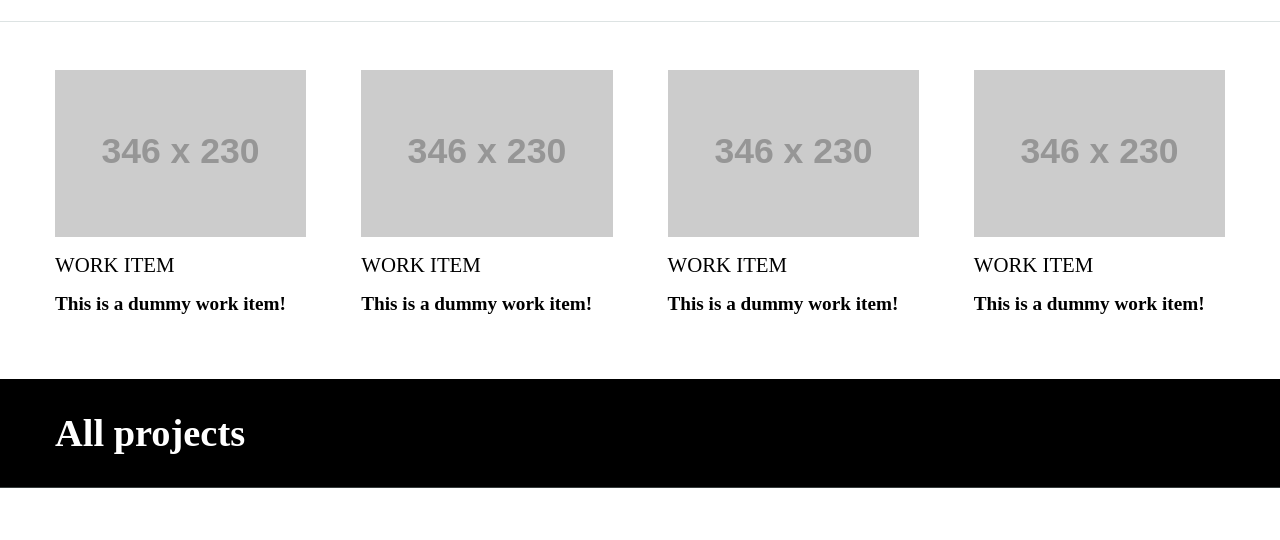
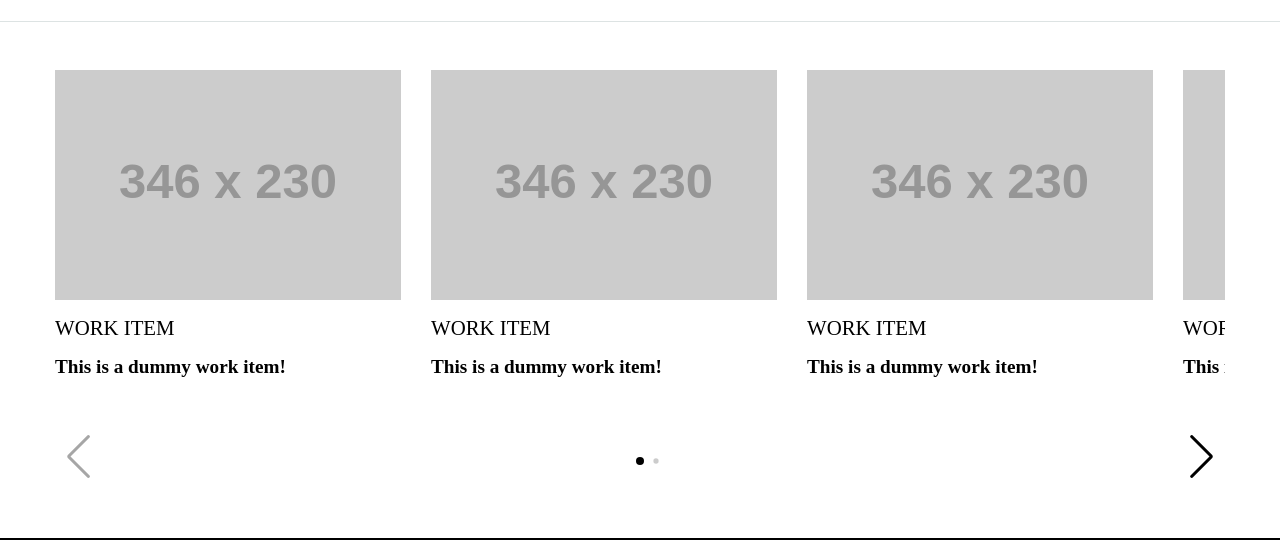
Before and after one commit to cameron-kirby/cameron-kirby, a React (Create React App) app in the folder client/: page / in a window 1280 px wide. Shown: the part 774-1314 px from the top of the page. Before the commit the page ends 1262 px from the top, so only its background shows below. Built offline with nearby package versions, Linux system fonts and the light colour scheme; some icons are missing.

Commit message:
:sparkles: add recent work carousel
add recent work carousel to landing page

```diff
--- a/client/package.json
+++ b/client/package.json
@@ -11,6 +11,7 @@
     "react-scripts": "4.0.3",
     "styled-components": "^5.3.0",
     "styled-icons": "^10.37.0",
+    "swiper": "6.8.4",
     "web-vitals": "^2.1.0"
   },
   "scripts": {
--- a/client/src/components/pages/Home/Home.js
+++ b/client/src/components/pages/Home/Home.js
@@ -2,6 +2,13 @@ import React from "react"
 import { Link } from "react-router-dom";
 import { StyledHome } from './Home.styled'
 import { Folder, RightArrowAlt } from "@styled-icons/boxicons-solid"
+import SwiperCore, { Navigation, Pagination } from 'swiper';
+import { Swiper, SwiperSlide } from "swiper/react";
+
+import 'swiper/swiper.min.css';
+import 'swiper/swiper-bundle.css';
+
+SwiperCore.use([Navigation, Pagination])
 
 
 const Home = () => {
@@ -22,6 +29,17 @@ const Home = () => {
                     <h3>Recent work</h3>
                 </div>
                 <div className="work-row">
+                    <Swiper
+                        spaceBetween={30}
+                        slidesPerView={"auto"}
+                        navigation
+                        pagination={{
+                        type: 'bullets',
+                        "dynamicBullets": true }}
+                        onSlideChange={() => console.log('slide change')}
+                        onSwiper={(swiper) => console.log(swiper)}
+                    >
+                        <SwiperSlide>
                             <div className="work-item">
                                 <div className="work-item-media">
                                     <img src="https://via.placeholder.com/346x230" alt="Work title" width="346px" height="230"></img>
@@ -31,6 +49,8 @@ const Home = () => {
                                     <p>This is a dummy work item!</p>
                                 </div>
                             </div>
+                        </SwiperSlide>
+                        <SwiperSlide>
                             <div className="work-item">
                                 <div className="work-item-media">
                                     <img src="https://via.placeholder.com/346x230" alt="Work title" width="346px" height="230"></img>
@@ -40,6 +60,8 @@ const Home = () => {
                                     <p>This is a dummy work item!</p>
                                 </div>
                             </div>
+                        </SwiperSlide>
+                        <SwiperSlide>
                             <div className="work-item">
                                 <div className="work-item-media">
                                     <img src="https://via.placeholder.com/346x230" alt="Work title" width="346px" height="230"></img>
@@ -49,6 +71,8 @@ const Home = () => {
                                     <p>This is a dummy work item!</p>
                                 </div>
                             </div>
+                        </SwiperSlide>
+                        <SwiperSlide>
                         <div className="work-item">
                             <div className="work-item-media">
                                 <img src="https://via.placeholder.com/346x230" alt="Work title" width="346px" height="230"></img>
@@ -58,6 +82,8 @@ const Home = () => {
                                 <p>This is a dummy work item!</p>
                             </div>
                         </div>
+                        </SwiperSlide>
+                    </Swiper>
                 </div>
                 <div className="work-sectionfooter">
                     <Link to="/work">
--- a/client/src/components/pages/Home/Home.styled.js
+++ b/client/src/components/pages/Home/Home.styled.js
@@ -78,10 +78,7 @@ export const StyledHome = styled.div`
         }
 
         .work-row {
-            margin-left: calc(-1 * var(--margin-width));
             padding: 3rem var(--margin-width);
-            display: flex;
-            justify-content: space-between;
 
             @media (max-width:481px)  {
                 /* smartphones, iPhone, portrait 480x320 phones */
@@ -89,14 +86,24 @@ export const StyledHome = styled.div`
                 padding: 3rem var(--mobile-margin-width);
             }
 
+            .swiper-button-next, .swiper-button-prev {
+                color: var(--black);
+                top: 92%;
+            }
+
+            .swiper-pagination-bullet-active {
+                background: var(--black);
+            }
+
+            .swiper-pagination-bullets {
+                bottom: 25px;
+            }
+
+            .swiper-slide {
+                width: auto;
+            }
+
             .work-item {
-                width: 25%;
-                padding-left: var(--margin-width);
-
-                @media (max-width:481px)  {
-                    /* smartphones, iPhone, portrait 480x320 phones */
-                    padding-left: var(--mobile-margin-width);
-                }
 
                 .work-item-media {
                     img {
@@ -116,7 +123,7 @@ export const StyledHome = styled.div`
                     }
 
                     p{
-                        padding-bottom: 1rem;
+                        padding-bottom: 7rem;
                         font-size: 1.2rem;
                         font-weight: 600;
                     }
--- a/client/src/index.js
+++ b/client/src/index.js
@@ -1,7 +1,7 @@
 import React from 'react';
 import ReactDOM from 'react-dom';
 import { BrowserRouter as Router } from "react-router-dom";
-import 'normalize.css'
+import 'normalize.css';
 import './index.css';
 import App from './App';
 import reportWebVitals from './reportWebVitals';
```
Also changed, not shown: client/public/manifest.json, 1 other file (tests, documents, lock files or other folders). Lines whose indentation alone changed are shown as unchanged.
